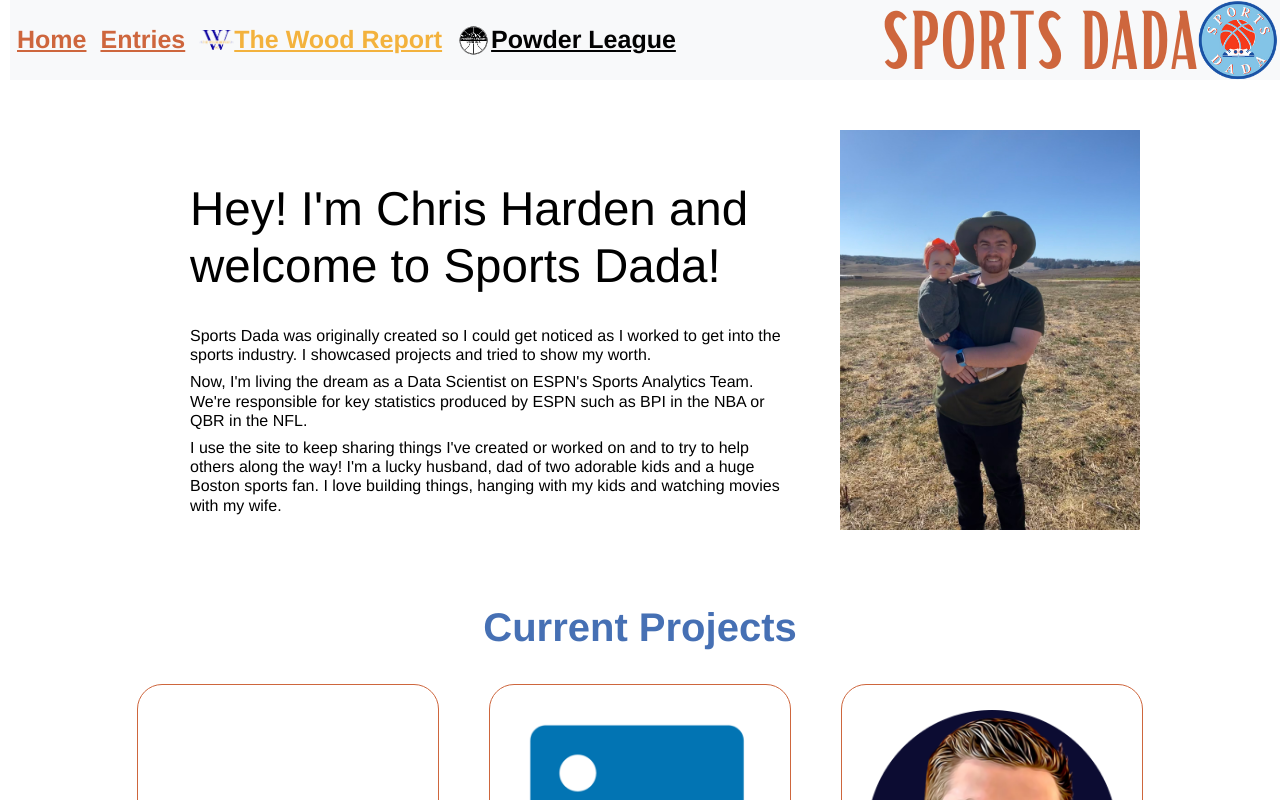
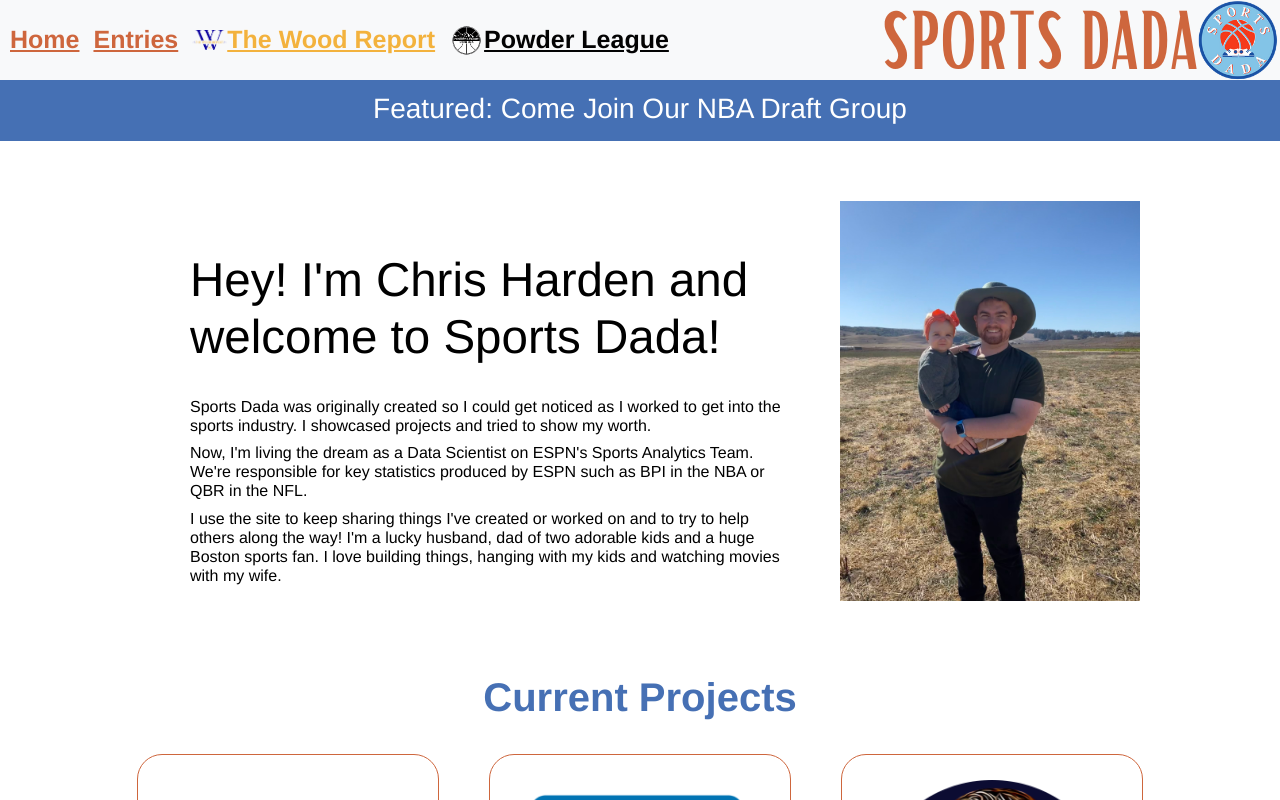
Before and after one commit to chardensoft/sportsdada, a Vue app in the folder front-end/: page / in a window 1280 px wide. Shown: the top 800 px of the page. Built offline with nearby package versions, Linux system fonts and the light colour scheme.

Commit message:
nba draft group

```diff
--- a/front-end/src/components/Featured.vue
+++ b/front-end/src/components/Featured.vue
@@ -1,18 +1,26 @@
 <template>
   <div class="featured">
-    <a class="featured-link" href="https://sportsdadas.blogspot.com/2021/07/sports-dadas-powder-league-mvp-ladder.html" target="_blank">
+    <a class="featured-link" href="https://fantasy.espn.com/games/basketball-draft-challenge-2022/group?id=1e633ff5-ceb8-4e61-8b2c-174fee5dda0d&joining=true" target="_blank">
     <div class="featured-content">
-      <h1 class ="featured-header">Click Here! Featured Article: Powder League MVP Ladder</h1>
+      <h3 class ="featured-header">Featured: Come Join Our NBA Draft Group</h3>
     </div></a>
   </div>
 </template>
 
 <style>
-.featured-header {
-  padding: 20px 10px 10px 10px;
+.featured-header,
+.featured-header:active {
+  padding: 10px 10px 5px 10px;
+  color: white;
+}
+
+.featured-header:hover,
+.featured-header:hover:active {
+  color: #2056A7;
 }
 
 .featured {
+  /* margin-top: -30px; */
   padding-bottom: 10px;
 }
 
@@ -30,8 +38,8 @@
 
 .featured-content {
   border: solid 2px #4570B4;
-  margin: 2% 5% 1% 5%;
-  border-radius: 15px;
+  /* margin: 2% 5% 1% 5%; */
+  /* border-radius: 15px; */
   background-color: #4570B4;
   color: #fff;
   box-shadow: 0 0 40px 40px #4570B4 inset, 0 0 0 0 #4570B4;
--- a/front-end/src/components/Header.vue
+++ b/front-end/src/components/Header.vue
@@ -14,7 +14,7 @@
               <a class="nav-link" href="html/apply.html">Apply</a>
             </li> -->
             <li class="nav-item">
-              <router-link class ="header-link" to="/">Home</router-link>
+              <router-link class ="header-link header-link1" to="/">Home</router-link>
             </li>
             <li class="nav-item">
               <router-link class ="header-link" to="/Entries">Entries</router-link>
@@ -134,7 +134,6 @@ button:hover:active {
   margin: 0;
   padding: 0;
   box-sizing: border-box;
-  padding-left: 10px;
 }
   /*color: #CE663D; <- orange*/
   /*color: #83C4E7; <- light blue*/
@@ -158,6 +157,10 @@ button:hover:active {
   color: #4670B4;
 }
 
+.header-link1 {
+  padding-left: 10px;
+}
+
 @media only screen and (min-width: 991px) and (max-width: 1080px) {
   .wreport-link,
   .powder-link {
--- a/front-end/src/views/About.vue
+++ b/front-end/src/views/About.vue
@@ -1,6 +1,7 @@
 <template>
   <div class="about">
     <Header />
+    <Featured />
 
     <div class="about-content">
       <div class="about-info">
@@ -30,6 +31,7 @@
 import Header from '@/components/Header.vue';
 import Footer from '@/components/Footer.vue';
 import Home from '@/components/Home.vue';
+import Featured from '@/components/Featured.vue';
 
 export default {
   name: 'About',
@@ -38,6 +40,7 @@ export default {
     Header,
     Footer,
     Home,
+    Featured,
   }
 }
 </script>
--- a/front-end/src/views/Content.vue
+++ b/front-end/src/views/Content.vue
@@ -1,7 +1,7 @@
 <template>
   <div>
     <Header />
-    <!-- <Featured /> -->
+    <Featured />
 
     <div class="content">
       <div class="content-header">
@@ -179,7 +179,7 @@
 <script>
 import Header from '@/components/Header.vue';
 import Footer from '@/components/Footer.vue';
-// import Featured from '@/components/Featured.vue';
+import Featured from '@/components/Featured.vue';
 
 export default {
   name: 'Content',
@@ -187,7 +187,7 @@ export default {
   components: {
     Header,
     Footer,
-    // Featured,
+    Featured,
   }
 }
 </script>
--- a/front-end/src/views/ESPN.vue
+++ b/front-end/src/views/ESPN.vue
@@ -1,7 +1,7 @@
 <template>
   <div>
     <Header />
-    <!-- <Featured /> -->
+    <Featured />
 
     <div class="espn-content">
       <div class="content-header">
@@ -23,11 +23,16 @@
           </a>
         </div> -->
         <div class="company">
-          <a class="comp_link" href="http://espnsportsanalytics.com/" target="_blank">
-            <!-- <img class="comp_logo" src="../assets/ESPN_ANALYTICS_1.png" /> -->
-            <p class="espn_comp_text">2022 NFL Draft Predictor</p>
+          <a class="comp_link" href="https://www.espn.com/nba/insider/story/_/id/34122501/2022-nba-draft-projections-best-prospects-most-overrated-most-underrated" target="_blank">
+            <!-- <img class="comp_logo" src="../assets/headshot.png" /> -->
+            <p class="espn_comp_text">Article on 2022 NBA Draft</p>
           </a>
         </div>
+        <!-- <div class="company">
+          <a class="comp_link" href="https://fantasy.espn.com/games/basketball-draft-challenge-2022/group?id=1e633ff5-ceb8-4e61-8b2c-174fee5dda0d&joining=true" target="_blank">
+            <p class="espn_comp_text">Join my NBA Draft Group!</p>
+          </a>
+        </div> -->
         <div class="company">
           <a class="comp_link" href="https://www.espn.com/nba/draft/projections" target="_blank">
             <!-- <img class="comp_logo" src="../assets/linkedin.png" /> -->
@@ -35,11 +40,13 @@
           </a>
         </div>
         <div class="company">
-          <a class="comp_link" href="https://www.espn.com/nba/insider/story/_/id/34122501/2022-nba-draft-projections-best-prospects-most-overrated-most-underrated" target="_blank">
-            <!-- <img class="comp_logo" src="../assets/headshot.png" /> -->
-            <p class="espn_comp_text">Article on 2022 NBA Draft</p>
+          <a class="comp_link" href="http://espnsportsanalytics.com/" target="_blank">
+            <!-- <img class="comp_logo" src="../assets/ESPN_ANALYTICS_1.png" /> -->
+            <p class="espn_comp_text">2022 NFL Draft Predictor</p>
           </a>
         </div>
+
+
         <!-- <div class="company">
           <a class="comp_link" href="https://www.twitter.com/SportsDada/" target="_blank">
             <img class="comp_logo" src="../assets/twitter.png" />
@@ -179,7 +186,7 @@
 <script>
 import Header from '@/components/Header.vue';
 import Footer from '@/components/Footer.vue';
-// import Featured from '@/components/Featured.vue';
+import Featured from '@/components/Featured.vue';
 
 export default {
   name: 'Content',
@@ -187,7 +194,7 @@ export default {
   components: {
     Header,
     Footer,
-    // Featured,
+    Featured,
   }
 }
 </script>
--- a/front-end/src/views/Game2021.vue
+++ b/front-end/src/views/Game2021.vue
@@ -3,7 +3,7 @@
     <PowderHead2021 />
     <div class="nonflex">
       <!-- <h1>!Currently Under Construction!</h1> -->
-      <h3>2021 Powder League Game Box Scores</h3>
+      <h3 class="h3-powder">2021 Powder League Game Box Scores</h3>
       <br>
       <form class="form-game">
         <label class="label-game" for="dates">Choose a date and scroll to the game you want:</label>
@@ -707,7 +707,7 @@ export default {
 .boxscore {
   width: 700px;
 }
-h3 {
+.h3-powder {
   padding-top: 20px;
   padding-left: 20px;
   color: #4670B4;
--- a/front-end/src/views/PowderStats2022.vue
+++ b/front-end/src/views/PowderStats2022.vue
@@ -1,6 +1,7 @@
 <template>
   <div class="powder">
     <PowderHead2022 />
+    <Featured />
     <div class="nonflex">
       <h3>2022 Powder League Leaderboards</h3>
       <!-- <button @click="getPts">Refresh</button> -->
@@ -114,6 +115,7 @@ import stl_json from '../../../back-end/stl.json';
 import fg_json from '../../../back-end/fg.json';
 import p3_json from '../../../back-end/pth.json';
 import ft_json from '../../../back-end/ft.json';
+import Featured from '@/components/Featured.vue';
 
 export default {
   name: 'PowderStats',
@@ -121,6 +123,7 @@ export default {
   components: {
     PowderFoot,
     PowderHead2022,
+    Featured,
   },
   data() {
     return {
```
